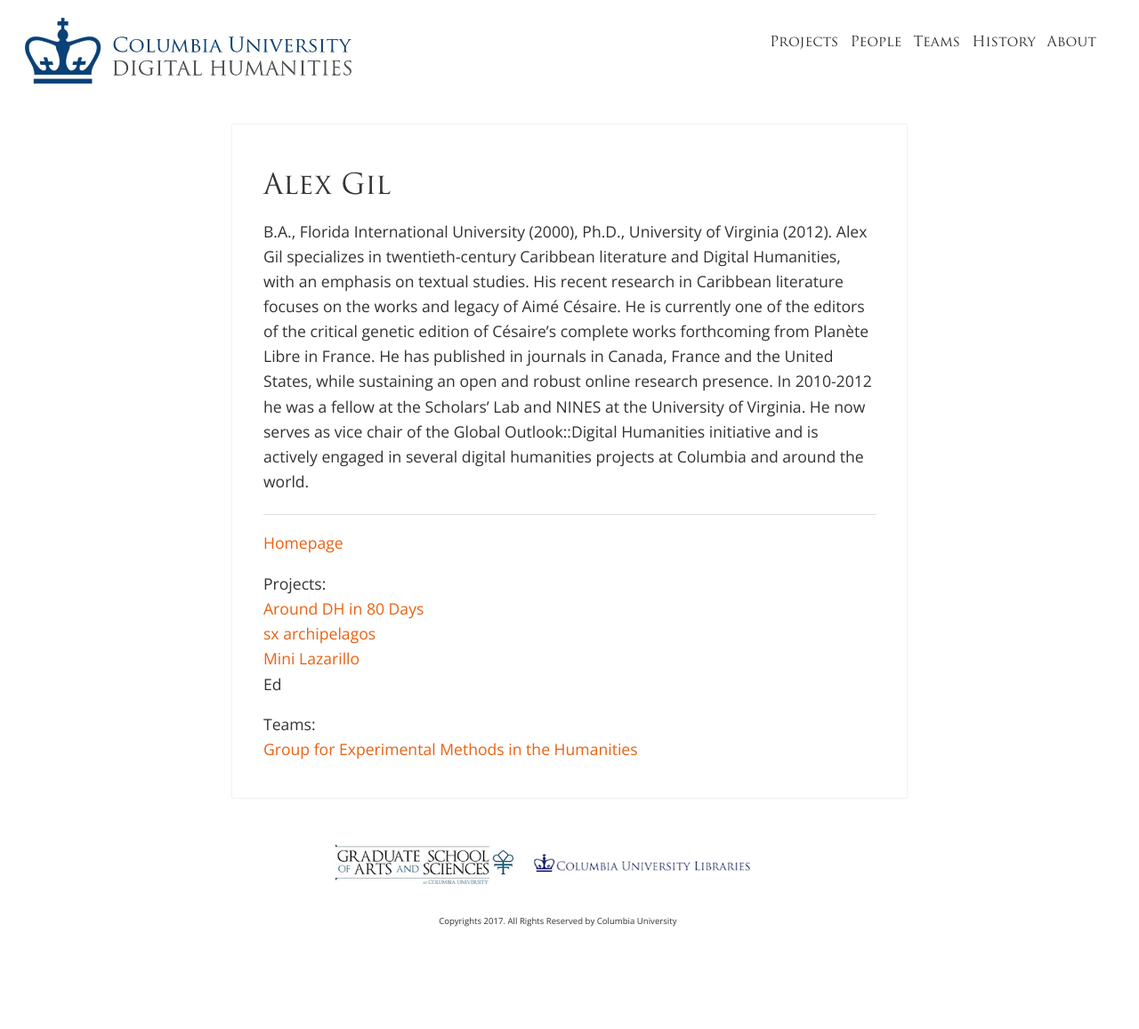
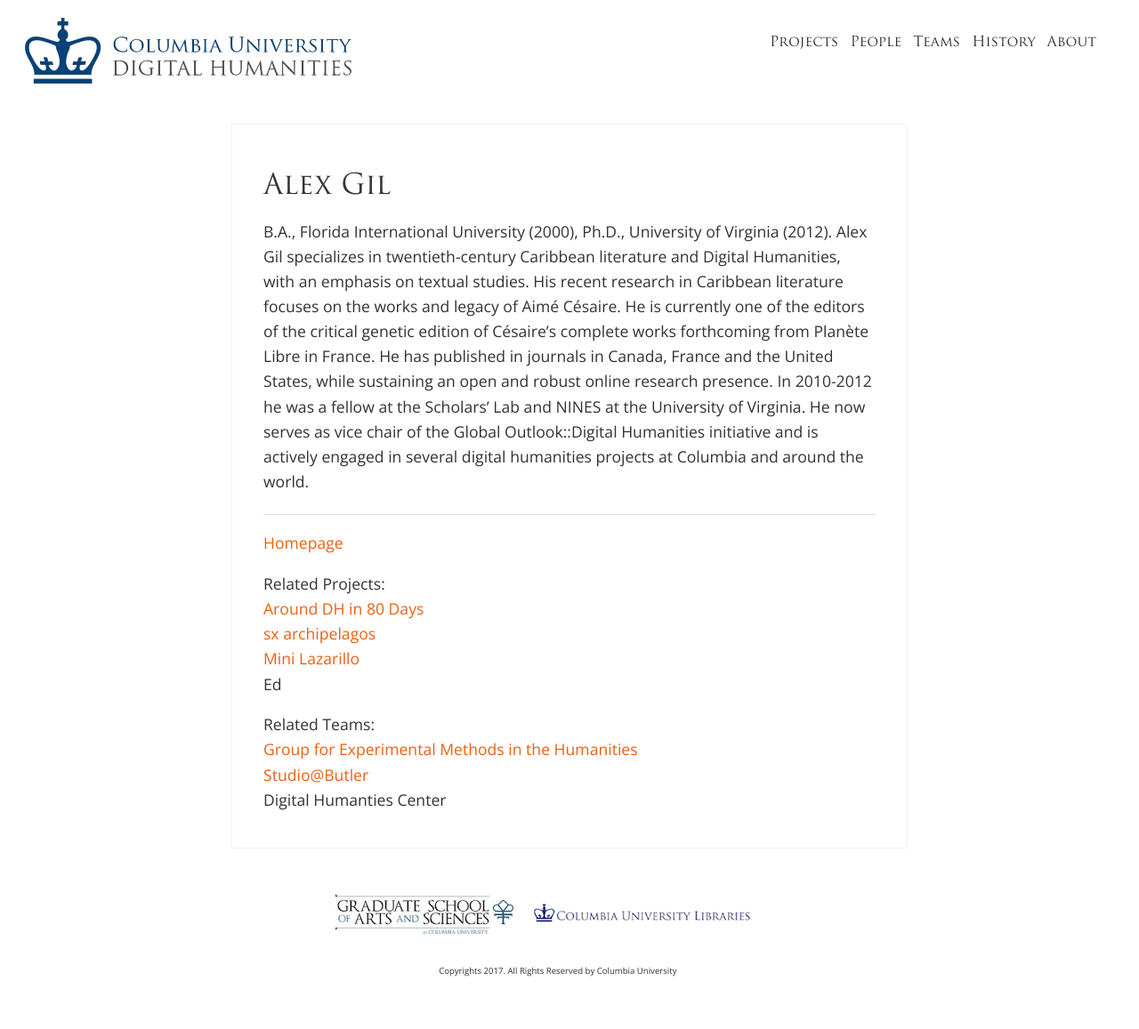
Before and after one commit to cul/dlst-dh, a Jekyll site: the page built from _people/alexgil.md, in a window 1280 px wide. Shown: the whole page at 89% size. Built offline with Jekyll 4.4.1, drawn with Linux system fonts in a browser that asks for light colours; nearby versions of some CDN libraries; before the commit the page ends 1101 px from its top, so only the background shows below that.

Commit message:
added related to to profiles on layouts

```diff
--- a/_layouts/people.html
+++ b/_layouts/people.html
@@ -15,7 +15,7 @@ layout: default
 <!-- This bit of logic generates "tags" for Projects and Teams -->
     {% capture team_name %}{{page.title}}{% endcapture %}
     {% if page.projects %}
-    <p>Projects:<br>
+    <p>Related Projects:<br>
     {% for project in page.projects %}
         {% for post in site.projects %}
             {% if post.title == project %}
@@ -30,7 +30,7 @@ layout: default
     </p>
     {% endif %}
     {% if page.teams %}
-    <p>Teams:<br>
+    <p>Related Teams:<br>
     {% for team in page.teams %}
         {% for post in site.teams %}
             {% if post.title == team %}
--- a/_layouts/project.html
+++ b/_layouts/project.html
@@ -21,7 +21,7 @@ layout: default
 <!-- This bit of logic generates "tags" for People and Teams -->
     {% capture project_name %}{{page.title}}{% endcapture %}
     {% if page.people %}
-    <p>People:<br>
+    <p>Related People:<br>
     {% for person in page.people %}
         {% for post in site.people %}
 
@@ -37,7 +37,7 @@ layout: default
     </p>
     {% endif %}
     {% if page.teams %}
-    <p>Teams:<br>
+    <p> Related Teams:<br>
     {% for team in page.teams %}
         {% for post in site.teams %}
             {% if post.title == team %}
--- a/_layouts/team.html
+++ b/_layouts/team.html
@@ -21,7 +21,7 @@ layout: default
 <!-- This bit of logic generates "tags" for People and Projects -->
     {% capture team_name %}{{page.title}}{% endcapture %}
     {% if page.projects %}
-    <p>Projects:<br>
+    <p>Related Projects:<br>
     {% for project in page.projects %}
         {% for post in site.projects %}
             {% if post.title == project %}
@@ -36,7 +36,7 @@ layout: default
     </p>
     {% endif %}
     {% if page.people %}
-    <p>People:<br>
+    <p>Related People:<br>
     {% for person in page.people %}
         {% for post in site.people %}
             {% if post.title == person %}
--- a/_people/alexgil.md
+++ b/_people/alexgil.md
@@ -12,6 +12,8 @@ projects:
 - Ed
 teams:
 - Group for Experimental Methods in the Humanities
+- Studio@Butler
+- Digital Humanties Center
 ---
 
 
```
